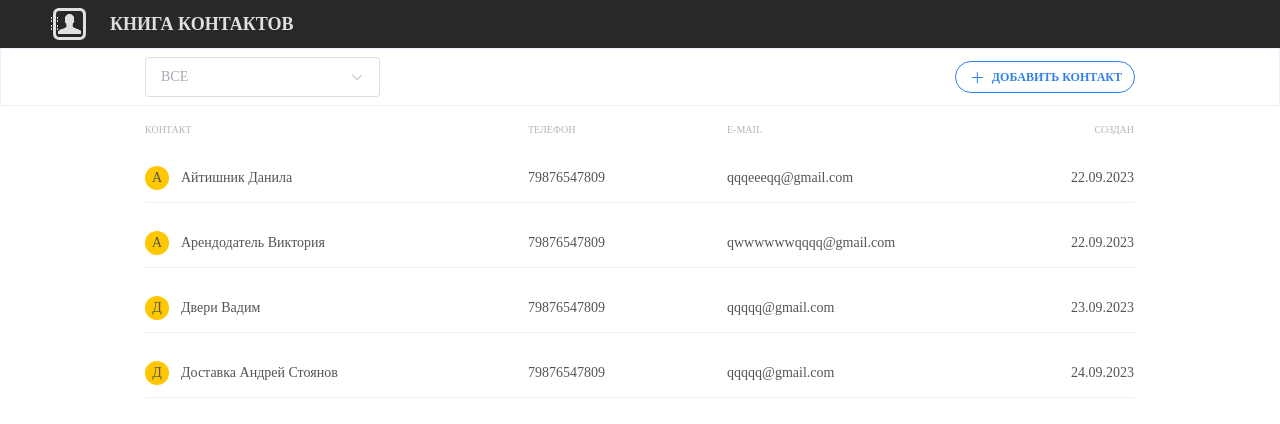
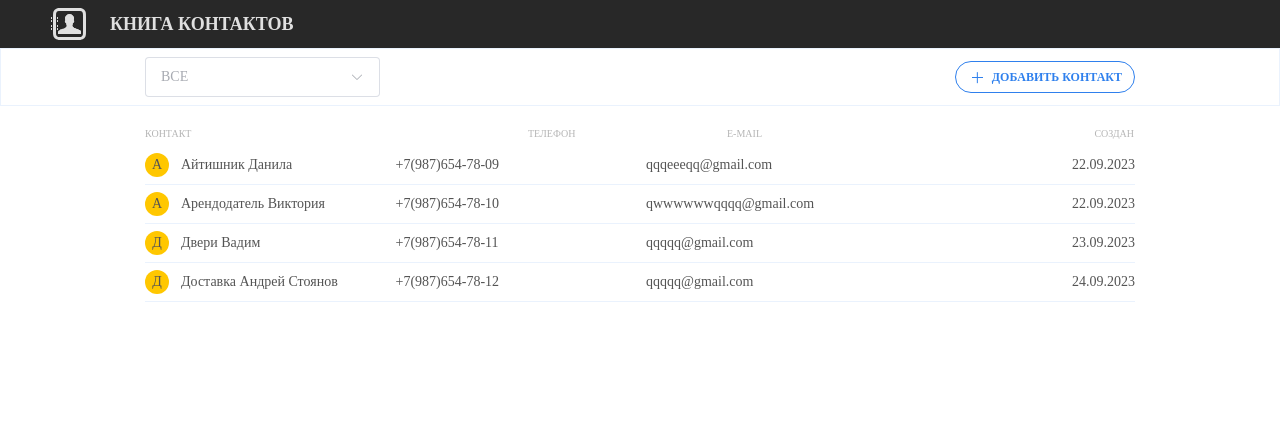
Before and after one commit to Dmitriy-Fenyov/test-task, a Vue app: page / in a window 1280 px wide. Shown: the top 424 px of the page. Built offline with nearby package versions, Linux system fonts and the light colour scheme.

Commit message:
code review

```diff
--- /dev/null
+++ b/src/components/ElSelectSuffixIcon.vue
@@ -0,0 +1,13 @@
+<template>
+    <span class="el-select-suffix-icon" />
+</template>
+
+<style lang="scss" scoped>
+.el-select-suffix-icon {
+    width: 0;
+    height: 0;
+    border-left: 3.5px solid transparent;
+    border-right: 3.5px solid transparent;
+    border-top: 4px solid #A9A9A9;
+}
+</style>
--- a/src/components/MainHeader.vue
+++ b/src/components/MainHeader.vue
@@ -12,6 +12,12 @@
   align-items: center;
   padding: 8px 48px;
   background-color: #282828;
+  @media (min-width: 768px) and (max-width: 1199px) {
+    padding: 8px 32px;
+    }
+    @media (min-width: 376px) and (max-width: 768px) {
+    padding: 8px 12px;
+    }
   &__title {
     margin: 0 0 0 20px;
     font-size: 18px;
--- a/src/stores/MockStore.js
+++ b/src/stores/MockStore.js
@@ -6,7 +6,7 @@ export const useAddressMockStore = defineStore('addressMockStore', {
       {
         id: 1,
         name: 'Айтишник Данила',
-        tel: 79876547809,
+        tel: '+7(987)654-78-09',
         mail: 'qqqeeeqq@gmail.com',
         dateOfCreation: '22.09.2023',
         category: 'Родственник'
@@ -14,7 +14,7 @@ export const useAddressMockStore = defineStore('addressMockStore', {
       {
         id: 2,
         name: 'Арендодатель Виктория',
-        tel: 79876547809,
+        tel: '+7(987)654-78-10',
         mail: 'qwwwwwwqqqq@gmail.com',
         dateOfCreation: '22.09.2023',
         category: 'Коллега'
@@ -22,7 +22,7 @@ export const useAddressMockStore = defineStore('addressMockStore', {
       {
         id: 3,
         name: 'Двери Вадим',
-        tel: 79876547809,
+        tel: '+7(987)654-78-11',
         mail: 'qqqqq@gmail.com',
         dateOfCreation: '23.09.2023',
         category: 'Родственник'
@@ -30,13 +30,13 @@ export const useAddressMockStore = defineStore('addressMockStore', {
       {
         id: 4,
         name: 'Доставка Андрей Стоянов',
-        tel: 79876547809,
+        tel: '+7(987)654-78-12',
         mail: 'qqqqq@gmail.com',
         dateOfCreation: '24.09.2023',
         category: 'Родственник'
       },
     ],
-    sortOptions: [
+    filterOptions: [
       {
         value: 'ВСЕ',
         label: 'ВСЕ',
@@ -50,20 +50,21 @@ export const useAddressMockStore = defineStore('addressMockStore', {
         name: 'Коллега',
       }
     ],
+    filterValue: 'ВСЕ',
   }),
   actions: {
     deleteContact(id) {
-        this.address = this.address.filter(t => t.id !==id)
+      this.address = this.address.filter(t => t.id !== id)
     },
-    createTodo(name,tel,mail,category) {
-      if(name,tel,mail,category) {
+    createTodo(name, tel, mail, category) {
+      if (name, tel, mail, category) {
         const newContact = {
           id: Date.now(),
           name: name,
           tel: tel,
           mail: mail,
-        category:category,
-        dateOfCreation: new Date().toISOString().slice(0,10).split('-').reverse().join('.'),
+          category: category,
+          dateOfCreation: new Date().toISOString().slice(0, 10).split('-').reverse().join('.'),
         }
         this.address.push(newContact)
       }
@@ -72,21 +73,16 @@ editContact(updateContact) {
       const index = this.address.findIndex(el => el.id === updateContact.id)
       this.address[index] = updateContact
     },
+    updateFilterValue(value) {
+      this.filterValue = value;
+    }
   },
   getters: {
-		filteredTodos: (state) => {
-      const filterBy = state.filterOptions.filter(el => el.value === true)
-      const result = state.address.filter(contact => {
-        for (let i = 0; i < filterBy.length; i++) {
-          const key = filterBy[i].key
-          const isMatched = contact[key] === true
-          if (!isMatched) {
-            return false
+    filteredContacts: (state) => {
+      if (state.filterValue === 'ВСЕ') {
+        return state.address
       }
-        }
-        return true
-      })
-      return result
-    }
+      return state.address.filter(contact => contact.category === state.filterValue)
+    },
   },
 })
--- a/src/views/CreateContact.vue
+++ b/src/views/CreateContact.vue
@@ -4,28 +4,45 @@
             <h2 class="createContact__title">Новый контакт</h2>
             <el-form :model="validateForm" label-width="120px">
                 <el-form-item label="Имя">
-                    <el-input class="createContact__input" v-model="name" />
+                    <el-input class="createContact__input" :class="{ 'error':  !formFields.name.isValid }" placeholder="Например «Андрей»..." v-model="name" />
+                      <p class="createContact__allert" v-show="!formFields.name.isValid">
+                        Слишком короткое имя
+                      </p>
+                      <span class="createContact__allertIcon" v-show="!formFields.name.isValid"><img src="@/assets/alert.svg"  alt="Внимание" width="13.3" height="13.3"></span>
                 </el-form-item>
                 <el-form-item label="Телефон">
-                    <el-input class="createContact__input" v-model="tel" />
+                    <el-input class="createContact__input" :class="{ 'error':  !formFields.name.isValid }" placeholder="+7(___)___-__-__" v-model="tel" :formatter="telFormatter" />
+                    <p class="createContact__allert" v-show="!formFields.tel.isValid">
+                      Некорректный номер
+                    </p>
+                    <span class="createContact__allertIcon" v-show="!formFields.tel.isValid"><img src="@/assets/alert.svg"  alt="Внимание" width="13.3" height="13.3"></span>
                 </el-form-item>
                 <el-form-item label="E-mail">
-                    <el-input class="createContact__input" v-model="mail" />
+                    <el-input class="createContact__input" type="email" :class="{ 'error':  !formFields.name.isValid }" placeholder="Например «pochta@domain.ru»..." v-model="mail" />
+                    <p class="createContact__allert" v-show="!formFields.mail.isValid">
+                      Не корректный e-mail
+                    </p>
+                    <span class="createContact__allertIcon" v-show="!formFields.mail.isValid"><img src="@/assets/alert.svg"  alt="Внимание" width="13.3" height="13.3"></span>
                 </el-form-item>
                 <el-form-item label="Категория">
-                    <el-select class="createContact__input" v-model="category" placeholder="Не выбрано">
+                    <el-select class="createContact__input" v-model="category" :class="{ 'error':  !formFields.name.isValid }" placeholder="Не выбрано" :suffix-icon="ElSelectSuffixIcon">
                         <el-option label="Родственник" value="Родственник" />
                         <el-option label="Коллега" value="Коллега" />
                     </el-select>
+                    <p class="createContact__allert" v-show="!formFields.category.isValid">
+                      Поле не может быть пустым
+                    </p>
+                    <span class="createContact__allertIcon" v-show="!formFields.category.isValid"><img src="@/assets/alert.svg"  alt="Внимание" width="13.3" height="13.3"></span>
                 </el-form-item>
-                <MyButton @click.prevent="addItem" />
             </el-form>
+            <MyButton class="createContact__btnSave" @click.prevent="addItem" />
         </div>
   </template>
 
 <script setup>
 import CreateHeader from '../components/CreateHeader.vue';
 import MyButton from '../components/MyButton.vue';
+import ElSelectSuffixIcon from '../components/ElSelectSuffixIcon.vue';
 import {useAddressMockStore} from '../stores/MockStore';
 import { ref } from 'vue'
 import { useRouter } from 'vue-router'
@@ -37,8 +54,44 @@ const name = ref('')
 const tel = ref('')
 const mail = ref('')
 const category = ref('')
+const validateEmail = (email) => {
+  return String(email)
+    .toLowerCase()
+    .match(/^[^\s@]+@[^\s@]+\.[^\s@]+$/);
+};
+const formFields = ref({
+  name: {
+    ref: name,
+    getIsValid: (val) => val.length > 3,
+    isValid: true,
+  },
+  tel: {
+    ref: tel,
+    getIsValid: (val) => val.length >= 17,
+    isValid: true,
+  },
+  mail: {
+    ref: mail,
+    getIsValid: validateEmail,
+    isValid: true,
+  },
+  category: {
+    ref: category,
+    getIsValid: (val) => val.length > 0,
+    isValid: true,
+  },
+})
+const telFormatter = (value) => value.replace(/^\+7|\D/g, '').replace(/^(\d{1,3})(\d{1,3})?(\d{1,2})?(\d{1,2})?.*/, (m, g1, g2, g3, g4) => `+7(${g1})` + (g2 ? `${g2}` : '') + (g3 ? `-${g3}` : '') + (g4 ? `-${g4}` : ''));
+
 const validateForm = () => {
-  isFormValid.value = name.value.length > 0
+  isFormValid.value = true;
+  Object.keys(formFields.value).forEach((key) => {
+    const field = formFields.value[key];
+    field.isValid = field.getIsValid(field.ref)
+    if (!field.isValid) {
+      isFormValid.value = false;
+    }
+  })
 }
 const addItem = () => {
   validateForm()
@@ -53,20 +106,76 @@ const addItem = () => {
   }
 }
 </script>
-  <style lang="scss" scoped>
-  .createContact {
+<style lang="scss" scoped>
+   .createContact {
     position: relative;
     box-sizing: border-box;
     width: 704px;
     margin: 24px auto 0;
     padding: 48px 64px 136px 64px;
     box-shadow: 0px 0px 6px 0px #94B5E159;
+    @media (min-width: 576px) and (max-width: 768px) {
+      width: 552px;
+    }
+    @media (min-width: 376px) and (max-width: 576px) {
+      width: 352px;
+      padding: 32px 20px 112px 20px;
+    }
+    :deep(.el-form-item__label) {
+      justify-content: flex-start;
+    }
     &__title {
-    margin: 0;
-    margin-bottom: 24px;
+      margin: 0;
+      margin-bottom: 24px;
+      color: #545454;
     }
     &__input {
-        width: 408px;
+      width: 408px;
+      margin-left: auto;
+      &.error {
+        --el-border-color: #EB5757;
+        --el-input-focus-border-color: #be4848;
+        --el-input-hover-border-color: #f02a2a;
+        :deep(.el-input__inner::placeholder) {
+          color: #EB5757;
+        }
+      }
+      @media (min-width: 576px) and (max-width: 768px) {
+        width: 288px;
+      }
+      @media (min-width: 376px) and (max-width: 576px) {
+          width: 228px;
+      }
     }
+    &__btnSave {
+      margin-left: 168px;
+      margin-top: 14px;
+      @media (max-width: 576px) {
+          margin-left: 84px;
+      }
+    }
+    &__allert {
+      position: absolute;
+      top: 33px;
+      right: 0;
+      margin: 0;
+      font-family: Proxima Nova;
+      font-size: 10px;
+      font-weight: 400;
+      line-height: 16px;
+      letter-spacing: 0em;
+      text-align: left;
+      color: #EB5757;
+    }
+    &__allertIcon {
+      position: absolute;
+      top: 50%;
+      right: 10px;
+      transform: translateY(-50%);
+      margin: 0;
+      line-height: 0;
+      background-color: #fff;
+    }
+
 }
   </style>
--- a/src/views/HomeView.vue
+++ b/src/views/HomeView.vue
@@ -7,7 +7,7 @@ import { storeToRefs } from 'pinia'
 // const mock = useAddressMockStore()
 // const {filteredTodos, filterOptions } = storeToRefs(mock)
 const addressStore = useAddressMockStore()
-const {address} = storeToRefs(addressStore)
+const {filteredContacts} = storeToRefs(addressStore)
 
 </script>
 
@@ -30,24 +30,24 @@ const {address} = storeToRefs(addressStore)
             </li>
         </ul>
         <ul
-            v-for="contact in address"
+            v-for="contact in filteredContacts"
             :key="contact.id"
-            style="padding: 0;"
+            style="padding: 0; margin: 0;"
         >
             <RouterLink :to="'/contact/' + contact.id" class="contact">
-                <li class="contact__name">
+                <p class="contact__name">
                     <span class="firstLetter">{{ contact.name[0] }}</span>
                     {{ contact.name }}
-                </li>
-                <li class="contact__tel">
+                </p>
+                <p class="contact__tel">
                     {{ contact.tel }}
-                </li>
-                <li class="contact__mail">
+                </p>
+                <p class="contact__mail">
                     {{ contact.mail }}
-                </li>
-                <li class="contact__dateOfCreation">
+                </p>
+                <p class="contact__dateOfCreation">
                     {{ contact.dateOfCreation }}
-                </li>
+                </p>
             </RouterLink>
         </ul>
     </div>
@@ -58,10 +58,20 @@ const {address} = storeToRefs(addressStore)
 .wrapper {
     width: 990px;
     margin: 0 auto;
+    @media (min-width: 992px) and (max-width: 1200px) {
+        width: 928px;
+    }
+    @media (min-width: 768px) and (max-width: 991px) {
+        width: 704px;
+    }
+    @media (min-width: 576px) and (max-width: 768px) {
+        width: 552px;
+    }
 }
 .property {
     list-style: none;
     display: flex;
+    height: 24px;
     padding: 0;
     margin: 0;
     align-items: center;
@@ -76,6 +86,18 @@ const {address} = storeToRefs(addressStore)
     &__name {
     width: 296px;
     margin-right: 87px;
+    @media (min-width: 992px) and (max-width: 1200px) {
+        width: 264px;
+        margin-right: 66.7px;
+    }
+    @media (min-width: 768px) and (max-width: 991px) {
+        width: 208px;
+        margin-right: 8px;
+    }
+    @media (min-width: 576px) and (max-width: 768px) {
+        width: 208px;
+        margin-right: 52px;
+    }
     }
     &__tel {
     width: 112px;
@@ -94,51 +116,67 @@ const {address} = storeToRefs(addressStore)
     list-style: none;
     text-decoration: none;
     display: flex;
-    padding: 0;
+    padding: 7px 0;
     margin: 0;
     align-items: center;
     vertical-align: middle;
     font-family: Proxima Nova;
     font-size: 14px;
     font-weight: 400;
-    line-height: 48px;
+    line-height: 22.4px;
     letter-spacing: 0em;
     color: #545454;
     border-bottom: 1px solid #EAF2FD;
+    @media (min-width: 992px) and (max-width: 1200px) {
+        // width: 264px;
+        // margin-right: 66.7px;
+    }
+    @media (min-width: 768px) and (max-width: 991px) {
+        // width: 208px;
+        // margin-right: 8px;
+    }
+    @media (min-width: 576px) and (max-width: 768px) {
+        // width: 208px;
+        // margin-right: 52px;
+    }
+    &__name,  &__tel, &__mail, &__dateOfCreation {
+        align-items: center;
+        width: 25%;
+        margin: 0;
+        padding-right: 12px;
+    }
     &__name {
     display: flex;
-    height: 48px;
-    width: 296px;
+    // width: 296px;
     vertical-align: middle;
-    margin-right: 87px;
+    // margin-right: 87px;
     }
 
     &__tel {
-        height: 48px;
-        width: 112px;
-        margin-right: 87px;
+        // width: 112px;
+        // margin-right: 87px;
     }
 
     &__mail {
-        height: 48px;
-        width: 208px;
-        margin-right: 87px;
+        // width: 208px;
+        // margin-right: 87px;
     }
 
     &__dateOfCreation {
-        height: 48px;
-        width: 112px;
+        // width: 112px;
+        padding-right: 0;
         text-align: right;
     }
 }
 .firstLetter {
-    text-align: center;
-    line-height: 24px;
-    margin: 12px 12px 12px 0;
+    flex-shrink: 0;
     width: 24px;
     height: 24px;
+    margin-right: 12px;
+    line-height: 24px;
+    text-align: center;
+    background-color: #FFC700;
     border-radius: 56px;
-    background-color: #FFC700;
 }
 
 </style>
```
Also changed, not shown: src/components/MainFilter.vue (+25 -5 lines), src/components/MyButton.vue (+7 -3 lines), src/views/ContactCard.vue (+35 -15 lines), src/assets/alert.svg (added). Lines whose indentation alone changed are shown as unchanged.
